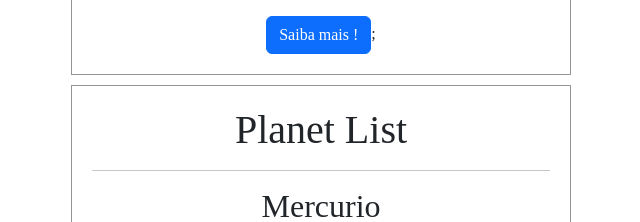
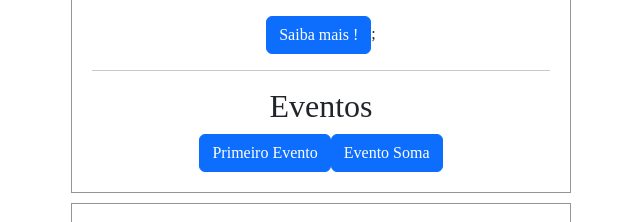
Before and after one commit to ViniHGV/Lab-React, a React (Create React App) app: page / in a window 1280 px wide. Shown: the part 181-403 px from the top of the page, without its empty margins (319-959 px from the left). Built offline with nearby package versions, Linux system fonts and the light colour scheme.

Commit message:
Criando eventos no React

```diff
--- a/src/components/EstReact.js
+++ b/src/components/EstReact.js
@@ -1,5 +1,15 @@
 import React, { Fragment } from 'react';
 
+const FirstEvent = () => {
+    alert('Primeiro evento no React')
+}
+
+const Soma = () => {
+    let n1 = parseInt(prompt("Digite o primeiro numero:"))
+    let n2 = parseInt(prompt("Digite o segundo numero:"))
+
+    return alert(n1+n2)
+}
 
 function EstReact(){
     return(
@@ -8,6 +18,12 @@ function EstReact(){
             <h2>O que é React ?</h2>
             <p>O React é uma biblioteca front-end JavaScript de código aberto com foco em criar interfaces de usuário em páginas web.</p>
             <a type="button" class="btn btn-primary" href='https://blog.betrybe.com/react/'>Saiba mais !</a>;
+            <hr/>
+            <h2>Eventos</h2>
+            <div className='events'>
+                <a type="button" class="btn btn-primary" onClick={FirstEvent}>Primeiro Evento</a>
+                <a type="button" class="btn btn-primary" onClick={Soma}>Evento Soma</a>
+            </div>
         </Fragment>
     )
 }
--- a/src/components/planets/index.js
+++ b/src/components/planets/index.js
@@ -1,10 +1,10 @@
 import React from "react";
 import Planet from "./planet";
-
 
 const Planets = () => {
     return (
         <>
+
             <h1>Planet List</h1>
             <hr/>
             <Planet title = "Mercurio"
```
